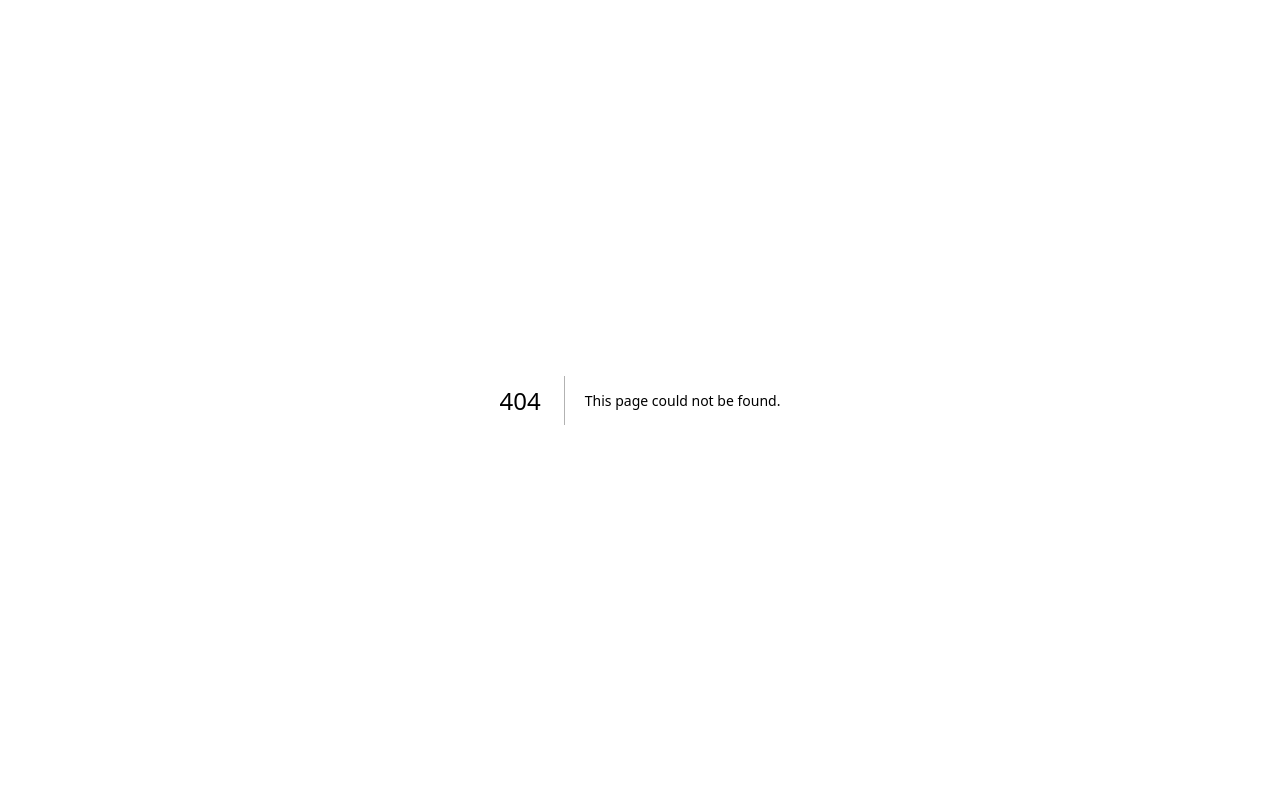
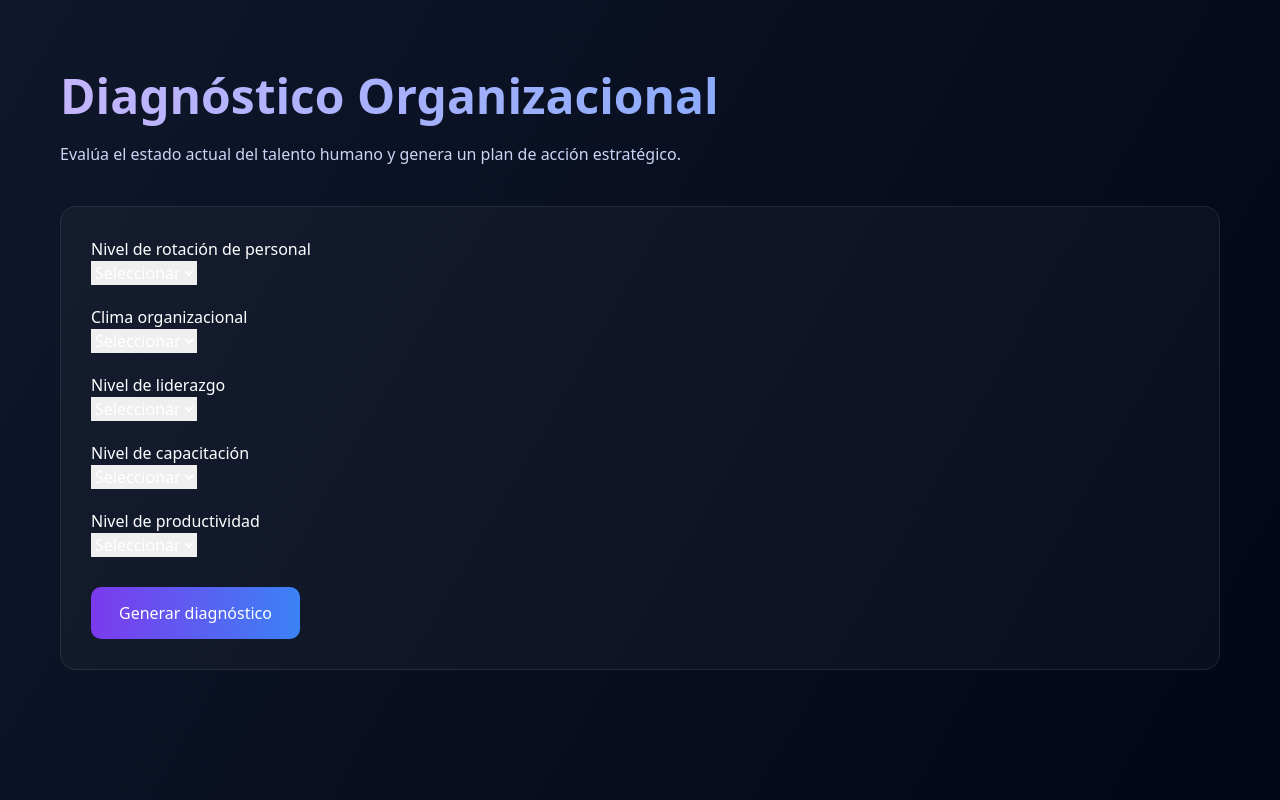
Before and after one commit to isabelsubcuentas-create/prediqta-portal, a Next.js app: page /diagnostico in a window 1280 px wide. Before the commit this address had no page. Built offline with nearby package versions, Linux system fonts and the light colour scheme.

Commit message:
Create page.tsx

```diff
--- /dev/null
+++ b/app/diagnostico/page.tsx
@@ -0,0 +1,262 @@
+"use client"
+
+import { useState } from "react"
+
+export default function Diagnostico() {
+
+const [rotacion,setRotacion] = useState("")
+const [clima,setClima] = useState("")
+const [liderazgo,setLiderazgo] = useState("")
+const [capacitacion,setCapacitacion] = useState("")
+const [productividad,setProductividad] = useState("")
+
+const [diagnostico,setDiagnostico] = useState("")
+const [plan,setPlan] = useState("")
+
+function generarDiagnostico(){
+
+let problema = ""
+let planAccion = ""
+
+if(rotacion === "alta"){
+
+problema =
+"La organización presenta un nivel alto de rotación de personal. Esto puede afectar la continuidad operativa, aumentar los costos de reclutamiento y reducir la productividad."
+
+planAccion =
+`Plan de acción recomendado:
+
+Semana 1-2
+Analizar las causas de rotación mediante encuestas internas y entrevistas de salida.
+
+Semana 3-4
+Implementar un programa piloto de retención con incentivos o mejoras en condiciones laborales.
+
+Mes 2
+Capacitar supervisores en liderazgo y gestión de equipos.
+
+Mes 3
+Monitorear indicadores de rotación y satisfacción laboral.`
+
+}
+
+else if(clima === "bajo"){
+
+problema =
+"El diagnóstico indica un clima organizacional bajo. Esto puede afectar la motivación del personal, la colaboración entre equipos y la productividad general."
+
+planAccion =
+`Plan de acción recomendado:
+
+Semana 1-2
+Realizar una evaluación de clima organizacional.
+
+Semana 3-4
+Implementar programas de reconocimiento y comunicación interna.
+
+Mes 2
+Desarrollar talleres de trabajo en equipo.
+
+Mes 3
+Evaluar mejoras en satisfacción y compromiso laboral.`
+
+}
+
+else if(liderazgo === "bajo"){
+
+problema =
+"El nivel de liderazgo en supervisores parece limitado. Esto puede generar problemas de coordinación, comunicación y gestión de equipos."
+
+planAccion =
+`Plan de acción recomendado:
+
+Semana 1-2
+Identificar supervisores que requieren capacitación.
+
+Semana 3-4
+Implementar un programa de formación en liderazgo.
+
+Mes 2
+Aplicar mentorías entre líderes experimentados y nuevos supervisores.
+
+Mes 3
+Evaluar mejoras en desempeño del equipo.`
+
+}
+
+else{
+
+problema =
+"La organización presenta condiciones relativamente estables en talento humano. Sin embargo, siempre es recomendable fortalecer procesos de desarrollo profesional y capacitación."
+
+planAccion =
+`Plan de acción recomendado:
+
+Semana 1-2
+Evaluar habilidades actuales del personal.
+
+Semana 3-4
+Diseñar programas de capacitación.
+
+Mes 2
+Implementar desarrollo profesional interno.
+
+Mes 3
+Medir impacto en productividad y compromiso.`
+
+}
+
+setDiagnostico(problema)
+setPlan(planAccion)
+
+}
+
+/* estilos */
+
+const container = {
+minHeight:"100vh",
+background:"linear-gradient(120deg,#0f172a,#020617)",
+padding:"60px",
+color:"white",
+fontFamily:"system-ui"
+}
+
+const card = {
+background:"rgba(255,255,255,0.03)",
+border:"1px solid rgba(255,255,255,0.08)",
+borderRadius:"16px",
+padding:"30px",
+marginTop:"40px"
+}
+
+return(
+
+<main style={container}>
+
+<h1 style={{
+fontSize:"48px",
+fontWeight:"800",
+background:"linear-gradient(90deg,#c4b5fd,#60a5fa)",
+WebkitBackgroundClip:"text",
+color:"transparent"
+}}>
+Diagnóstico Organizacional
+</h1>
+
+<p style={{marginTop:"10px",color:"#cbd5f5"}}>
+Evalúa el estado actual del talento humano y genera un plan de acción estratégico.
+</p>
+
+<div style={card}>
+
+<p>Nivel de rotación de personal</p>
+<select onChange={(e)=>setRotacion(e.target.value)}>
+<option value="">Seleccionar</option>
+<option value="baja">Baja</option>
+<option value="media">Media</option>
+<option value="alta">Alta</option>
+</select>
+
+<p style={{marginTop:"20px"}}>Clima organizacional</p>
+<select onChange={(e)=>setClima(e.target.value)}>
+<option value="">Seleccionar</option>
+<option value="alto">Alto</option>
+<option value="medio">Medio</option>
+<option value="bajo">Bajo</option>
+</select>
+
+<p style={{marginTop:"20px"}}>Nivel de liderazgo</p>
+<select onChange={(e)=>setLiderazgo(e.target.value)}>
+<option value="">Seleccionar</option>
+<option value="alto">Alto</option>
+<option value="medio">Medio</option>
+<option value="bajo">Bajo</option>
+</select>
+
+<p style={{marginTop:"20px"}}>Nivel de capacitación</p>
+<select onChange={(e)=>setCapacitacion(e.target.value)}>
+<option value="">Seleccionar</option>
+<option value="alto">Alto</option>
+<option value="medio">Medio</option>
+<option value="bajo">Bajo</option>
+</select>
+
+<p style={{marginTop:"20px"}}>Nivel de productividad</p>
+<select onChange={(e)=>setProductividad(e.target.value)}>
+<option value="">Seleccionar</option>
+<option value="alto">Alto</option>
+<option value="medio">Medio</option>
+<option value="bajo">Bajo</option>
+</select>
+
+<br/>
+
+<button
+onClick={generarDiagnostico}
+style={{
+marginTop:"30px",
+padding:"14px 28px",
+borderRadius:"10px",
+background:"linear-gradient(90deg,#7c3aed,#3b82f6)",
+color:"white",
+border:"none",
+cursor:"pointer"
+}}
+>
+Generar diagnóstico
+</button>
+
+{diagnostico && (
+
+<div style={{
+marginTop:"40px",
+padding:"20px",
+background:"rgba(255,255,255,0.03)",
+borderRadius:"12px"
+}}>
+
+<h3>Resultado del diagnóstico</h3>
+
+<p style={{
+marginTop:"10px",
+lineHeight:"1.6",
+color:"#e2e8f0"
+}}>
+{diagnostico}
+</p>
+
+</div>
+
+)}
+
+{plan && (
+
+<div style={{
+marginTop:"25px",
+padding:"20px",
+background:"rgba(59,130,246,0.12)",
+borderRadius:"12px"
+}}>
+
+<h3>Plan de acción recomendado</h3>
+
+<p style={{
+marginTop:"10px",
+whiteSpace:"pre-line",
+lineHeight:"1.6",
+color:"#e2e8f0"
+}}>
+{plan}
+</p>
+
+</div>
+
+)}
+
+</div>
+
+</main>
+
+)
+
+}
```
